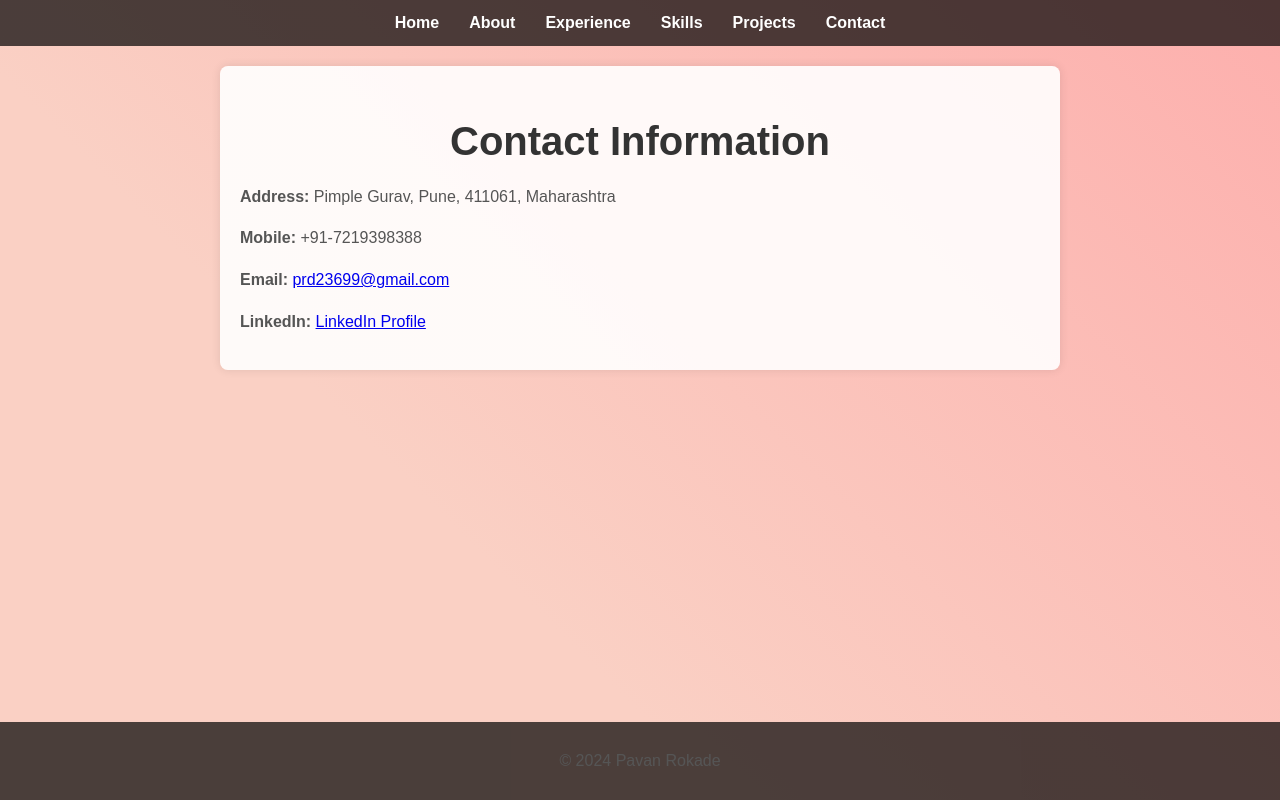
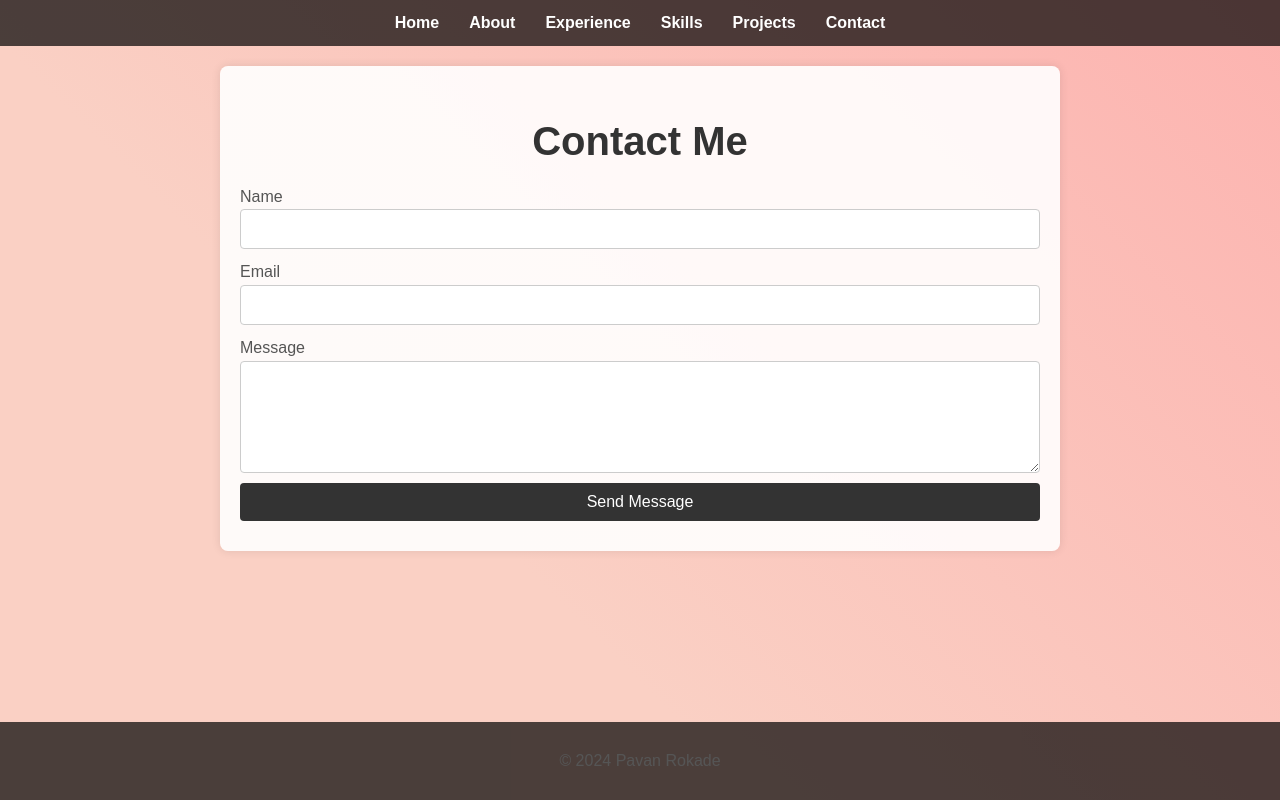
Before and after one commit to rokadep1/rokadep1.github.io, a plain HTML site: page contact.html in a window 1280 px wide. Drawn offline with Linux system fonts and the light colour scheme.

Commit message:
Update contact.html

```diff
--- a/contact.html
+++ b/contact.html
@@ -1,3 +1,5 @@
+<!-- contact.html -->
+
 <!DOCTYPE html>
 <html lang="en">
 <head>
@@ -21,11 +23,19 @@
     </header>
     <main>
         <section id="contact">
-            <h1>Contact Information</h1>
-            <p><strong>Address:</strong> Pimple Gurav, Pune, 411061, Maharashtra</p>
-            <p><strong>Mobile:</strong> +91-7219398388</p>
-            <p><strong>Email:</strong> <a href="mailto:prd23699@gmail.com">prd23699@gmail.com</a></p>
-            <p><strong>LinkedIn:</strong> <a href="https://www.linkedin.com/in/pavan-rokade-8b93b0267/">LinkedIn Profile</a></p>
+            <h1>Contact Me</h1>
+            <form class="contact-form" action="https://formspree.io/f/yourformid" method="POST">
+                <label for="name">Name</label>
+                <input type="text" id="name" name="name" required>
+
+                <label for="email">Email</label>
+                <input type="email" id="email" name="email" required>
+
+                <label for="message">Message</label>
+                <textarea id="message" name="message" rows="6" required></textarea>
+
+                <input type="submit" value="Send Message">
+            </form>
         </section>
     </main>
     <footer>
```
